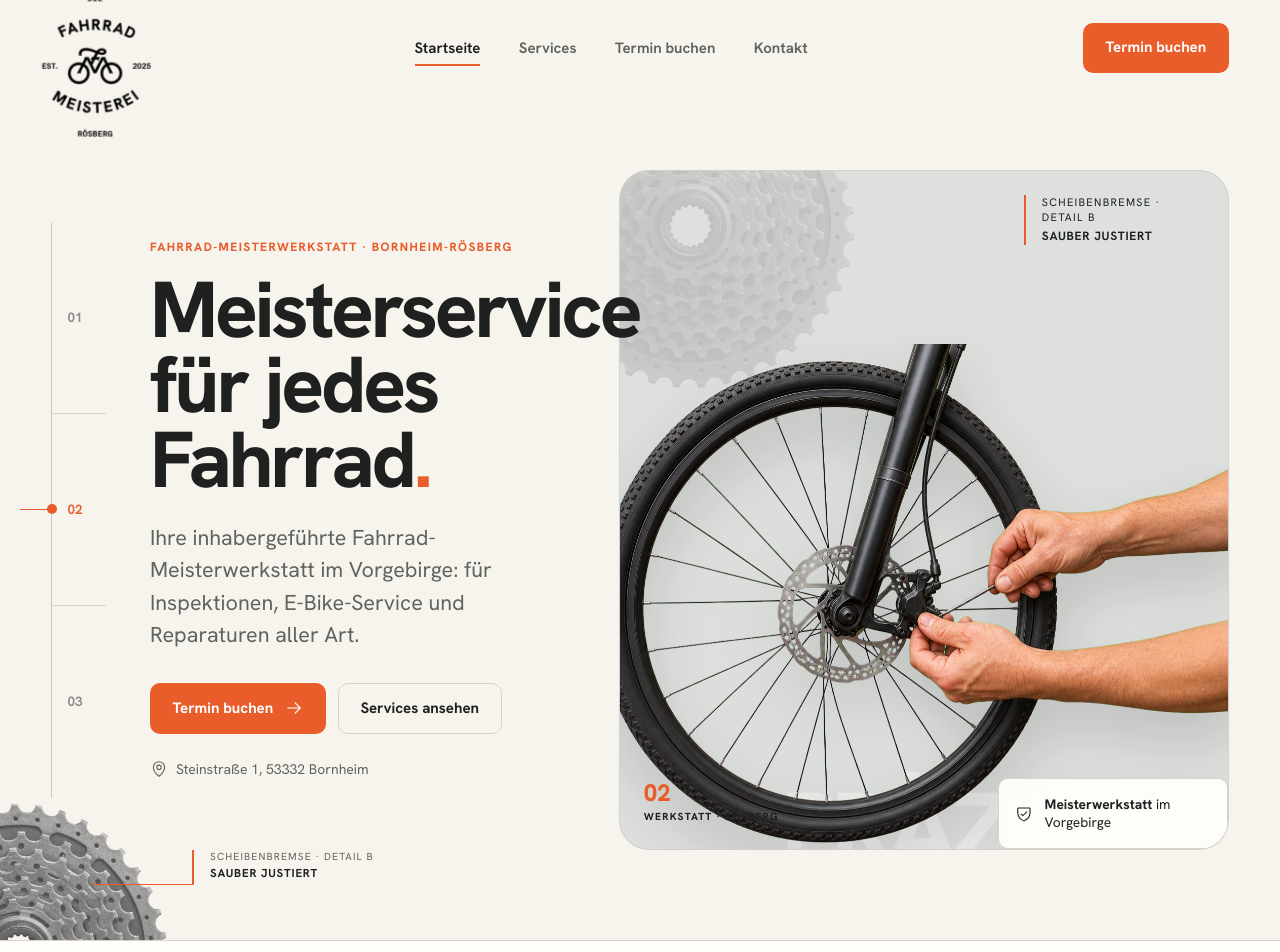
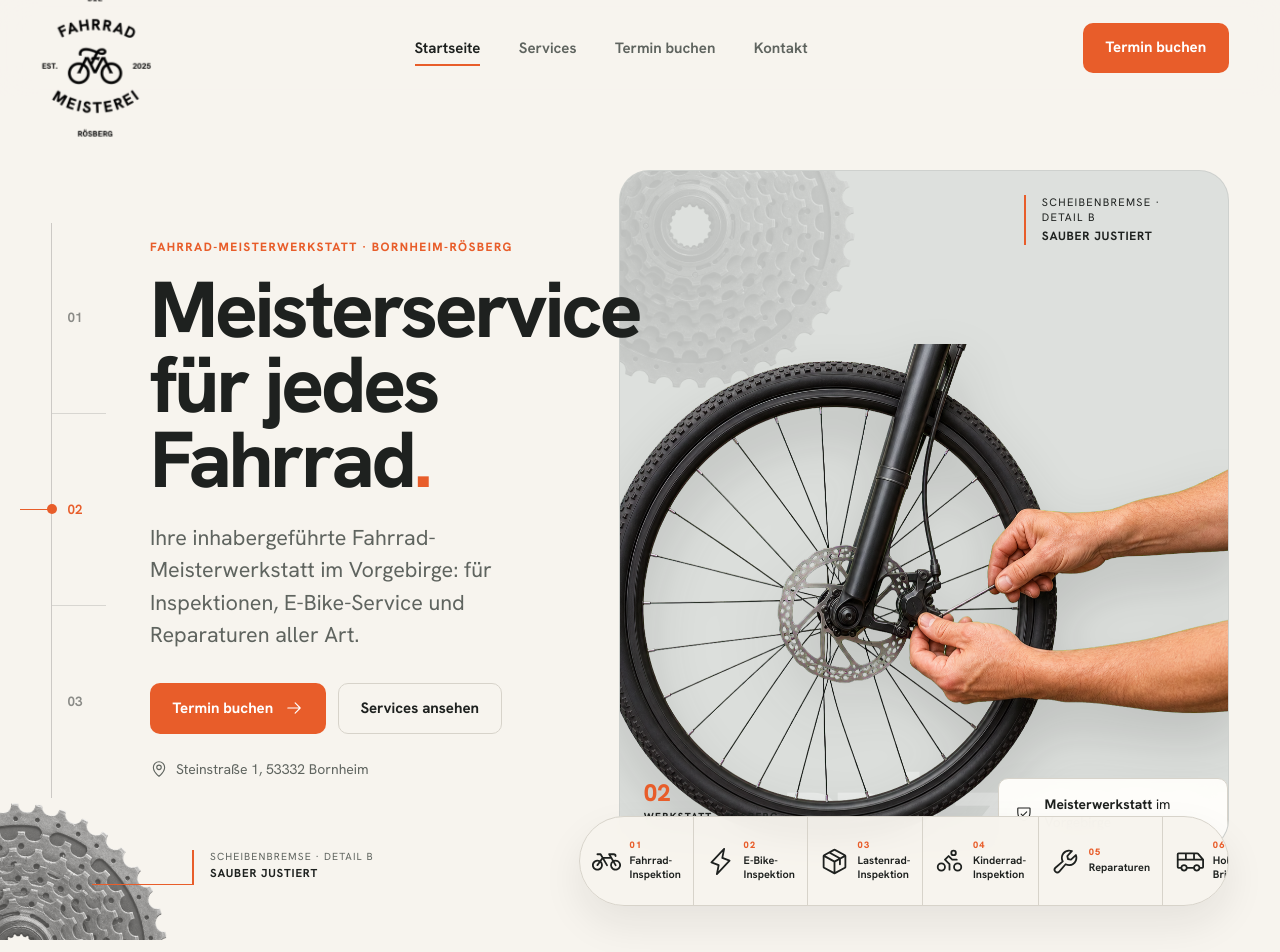
Before and after one commit to mariogottling-glitch/fahrradwerkstat, a React (Vite) app: page / in a window 1280 px wide. Shown: the top 952 px of the page. Built offline with nearby package versions, Linux system fonts and the light colour scheme.

Commit message:
Float service rail into catalogue hero

```diff
--- a/src/styles/pages.css
+++ b/src/styles/pages.css
@@ -360,12 +360,24 @@
 }
 
 .quick-services {
-  border-block: var(--border);
-  background: var(--color-surface);
+  position: relative;
+  z-index: 6;
+  width: min(700px, calc(50vw + 10px));
+  margin-top: -7.75rem;
+  margin-right: max(var(--gutter), calc((100vw - var(--container)) / 2));
+  margin-left: auto;
+  padding-block: 0 var(--space-8);
+  border: 0;
+  background: transparent;
+}
+
+.quick-services .container {
+  width: 100%;
+  padding-inline: 0;
 }
 
 .quick-services__heading {
-  display: flex;
+  display: none;
   align-items: flex-end;
   justify-content: space-between;
   margin-bottom: var(--space-6);
@@ -379,18 +391,21 @@
   display: grid;
   overflow: hidden;
   border: var(--border);
-  border-radius: var(--radius-lg);
+  border-radius: 999px;
+  background: rgb(247 244 238 / 0.96);
+  box-shadow: 0 18px 40px rgb(23 26 24 / 0.08);
+  backdrop-filter: blur(12px);
   grid-template-columns: repeat(6, 1fr);
 }
 
 .quick-service-grid a {
   display: grid;
-  min-height: 104px;
-  padding: var(--space-4);
+  min-height: 88px;
+  padding: 0.85rem 0.75rem;
   border-right: var(--border);
   align-items: center;
-  gap: var(--space-3);
-  grid-template-columns: auto 1fr auto;
+  gap: 0.55rem;
+  grid-template-columns: auto 1fr;
   text-decoration: none;
   transition:
     background var(--duration) var(--ease),
@@ -407,21 +422,21 @@
 }
 
 .quick-service-grid a svg:last-child {
-  justify-self: end;
+  display: none;
 }
 
 .quick-service-grid .quick-service__label {
   display: grid;
   max-width: 120px;
-  gap: var(--space-1);
-  font-size: 0.86rem;
+  gap: 0.15rem;
+  font-size: 0.68rem;
   font-weight: 650;
   line-height: 1.25;
 }
 
 .quick-service__label small {
   color: var(--color-accent);
-  font-size: 0.72rem;
+  font-size: 0.58rem;
   font-weight: 800;
   letter-spacing: 0.12em;
 }
--- a/src/styles/responsive.css
+++ b/src/styles/responsive.css
@@ -88,6 +88,49 @@
 
   .hero-catalog-callout {
     display: none;
+  }
+
+  .quick-services {
+    width: auto;
+    margin: 0;
+    padding-block: var(--space-16);
+    border-block: var(--border);
+    background: var(--color-surface);
+  }
+
+  .quick-services .container {
+    width: min(100% - (2 * var(--gutter)), var(--container));
+  }
+
+  .quick-services__heading {
+    display: flex;
+  }
+
+  .quick-service-grid {
+    border-radius: var(--radius-lg);
+    background: transparent;
+    box-shadow: none;
+    backdrop-filter: none;
+  }
+
+  .quick-service-grid a {
+    min-height: 118px;
+    padding: var(--space-4);
+    gap: var(--space-3);
+    grid-template-columns: auto 1fr auto;
+  }
+
+  .quick-service-grid a svg:last-child {
+    display: block;
+  }
+
+  .quick-service-grid .quick-service__label {
+    gap: var(--space-1);
+    font-size: 0.86rem;
+  }
+
+  .quick-service__label small {
+    font-size: 0.72rem;
   }
 
   .home-hero__copy {
```
